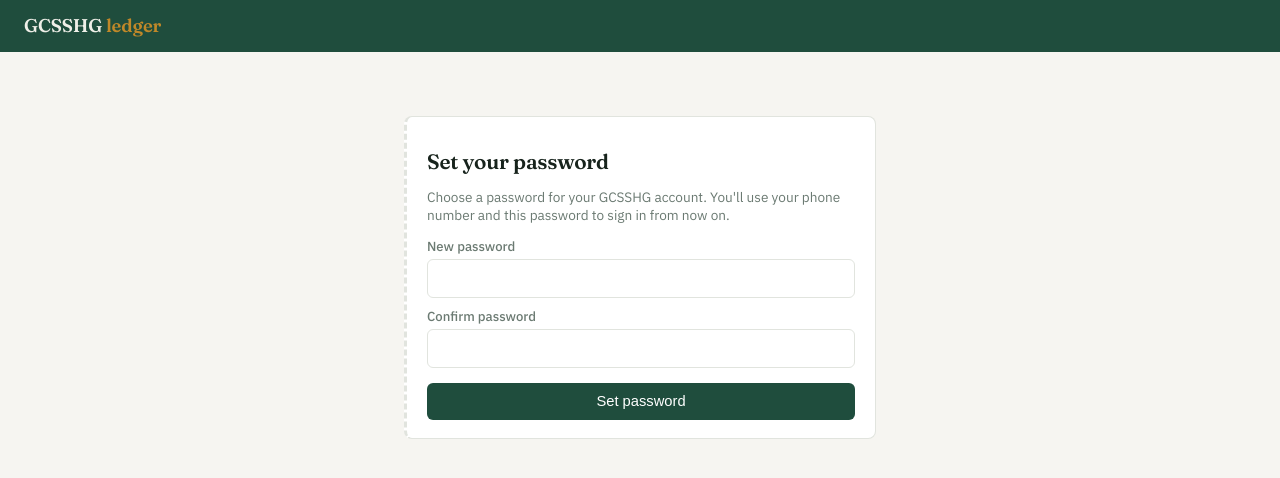
After one commit to ndunguteresian12-ux/gcsshg-system, a FastAPI app: template templates/set_password.html in a window 1280 px wide. The commit adds this page. Shown: the top 478 px of the page. Run offline with FastAPI, Linux system fonts and the light colour scheme; the template is opened without the code that fills it, so the values that code supplies are empty; some libraries are stand-ins or nearby versions.

Commit message:
Add officer invite links, role-based permissions

```diff
--- a/main.py
+++ b/main.py
@@ -165,7 +165,7 @@ def logout(response: Response):
 # ---------------------------------------------------------------------------
 
 @app.post("/members")
-def create_member(payload: MemberCreate, officer=Depends(require_officer)):
+def create_member(payload: MemberCreate, officer=Depends(require_chairperson)):
     conn = get_conn()
     try:
         with conn.cursor() as cur:
@@ -287,7 +287,7 @@ def member_statement(member_id: int, session_data=Depends(require_session)):
 # ---------------------------------------------------------------------------
 
 @app.post("/loans")
-def issue_loan(payload: LoanCreate, officer=Depends(require_officer)):
+def issue_loan(payload: LoanCreate, officer=Depends(require_chairperson)):
     terms = classify_loan(payload.principal)
     conn = get_conn()
     try:
@@ -441,7 +441,11 @@ def login_submit(phone: str = Form(...), password: str = Form(...)):
         with conn.cursor() as cur:
             cur.execute("SELECT * FROM users WHERE phone = %s AND is_active = TRUE", (phone,))
             user = cur.fetchone()
-            if not user or not bcrypt.checkpw(password.encode(), user["password_hash"].encode()):
+            if not user or not user["password_hash"]:
+                return RedirectResponse(
+                    url="/login?error=Account+not+set+up+yet+-+use+your+invite+link", status_code=303
+                )
+            if not bcrypt.checkpw(password.encode(), user["password_hash"].encode()):
                 return RedirectResponse(url="/login?error=Invalid+phone+or+password", status_code=303)
             token = create_session_token(user["id"], user["role"])
             redirect_to = "/statement" if user["role"] == "member" else "/dashboard"
@@ -450,6 +454,51 @@ def login_submit(phone: str = Form(...), password: str = Form(...)):
             return response
     finally:
         conn.close()
+
+
+@app.get("/set-password", response_class=HTMLResponse)
+def set_password_page(request: Request, token: str, error: Optional[str] = None):
+    try:
+        data = signer.loads(token, max_age=60 * 60 * 48)  # 48-hour link
+        if data.get("purpose") != "set_password":
+            raise itsdangerous.BadSignature("wrong purpose")
+    except itsdangerous.BadSignature:
+        return HTMLResponse(
+            "<p style='font-family:sans-serif;padding:2rem'>"
+            "This setup link is invalid or has expired. Ask your chairperson for a new one."
+            "</p>"
+        )
+    return templates.TemplateResponse(request, "set_password.html", {"token": token, "error": error})
+
+
+@app.post("/set-password")
+def set_password_submit(token: str = Form(...), password: str = Form(...), confirm: str = Form(...)):
+    try:
+        data = signer.loads(token, max_age=60 * 60 * 48)
+        if data.get("purpose") != "set_password":
+            raise itsdangerous.BadSignature("wrong purpose")
+    except itsdangerous.BadSignature:
+        return HTMLResponse(
+            "<p style='font-family:sans-serif;padding:2rem'>"
+            "This setup link is invalid or has expired. Ask your chairperson for a new one."
+            "</p>"
+        )
+    if password != confirm:
+        return RedirectResponse(url=f"/set-password?token={token}&error=Passwords+do+not+match", status_code=303)
+    if len(password) < 6:
+        return RedirectResponse(
+            url=f"/set-password?token={token}&error=Password+must+be+at+least+6+characters", status_code=303
+        )
+
+    password_hash = bcrypt.hashpw(password.encode(), bcrypt.gensalt()).decode()
+    conn = get_conn()
+    try:
+        with conn.cursor() as cur:
+            cur.execute("UPDATE users SET password_hash = %s WHERE id = %s", (password_hash, data["user_id"]))
+            conn.commit()
+    finally:
+        conn.close()
+    return RedirectResponse(url="/login?error=Password+set+-+please+sign+in", status_code=303)
 
 
 @app.get("/logout")
@@ -537,8 +586,8 @@ def members_page(request: Request, session_data=Depends(get_session_optional)):
 @app.post("/dashboard/add-member")
 def add_member_form(full_name: str = Form(...), phone: str = Form(""),
                      session_data=Depends(get_session_optional)):
-    if not session_data or session_data["role"] not in ("chairperson", "treasurer", "secretary"):
-        return RedirectResponse(url="/login")
+    if not session_data or session_data["role"] != "chairperson":
+        return RedirectResponse(url="/members?error=Only+the+chairperson+can+add+members", status_code=303)
     conn = get_conn()
     try:
         with conn.cursor() as cur:
--- /dev/null
+++ b/templates/set_password.html
@@ -0,0 +1,25 @@
+{% extends "base.html" %}
+{% block title %}Set your password - GCSSHG{% endblock %}
+{% block main_class %}narrow{% endblock %}
+{% block content %}
+<div class="card" style="margin-top: 2.5rem;">
+  <h1 style="font-size:1.3rem;">Set your password</h1>
+  <p class="muted">Choose a password for your GCSSHG account. You'll use your phone number and this password to sign in from now on.</p>
+
+  {% if error %}
+  <div class="error">{{ error }}</div>
+  {% endif %}
+
+  <form method="post" action="/set-password">
+    <input type="hidden" name="token" value="{{ token }}">
+
+    <label for="password">New password</label>
+    <input type="password" id="password" name="password" minlength="6" required>
+
+    <label for="confirm">Confirm password</label>
+    <input type="password" id="confirm" name="confirm" minlength="6" required>
+
+    <button type="submit">Set password</button>
+  </form>
+</div>
+{% endblock %}
```
Also changed, not shown: create_officer.py (+25 -22 lines), templates/members.html (+8 -0 lines).
